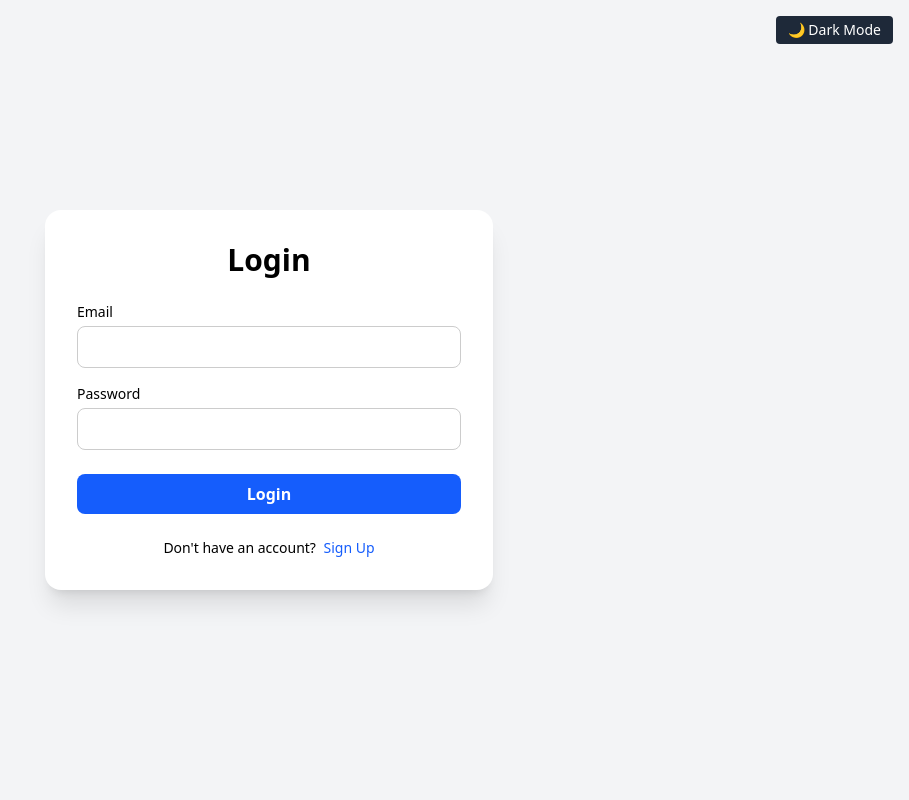
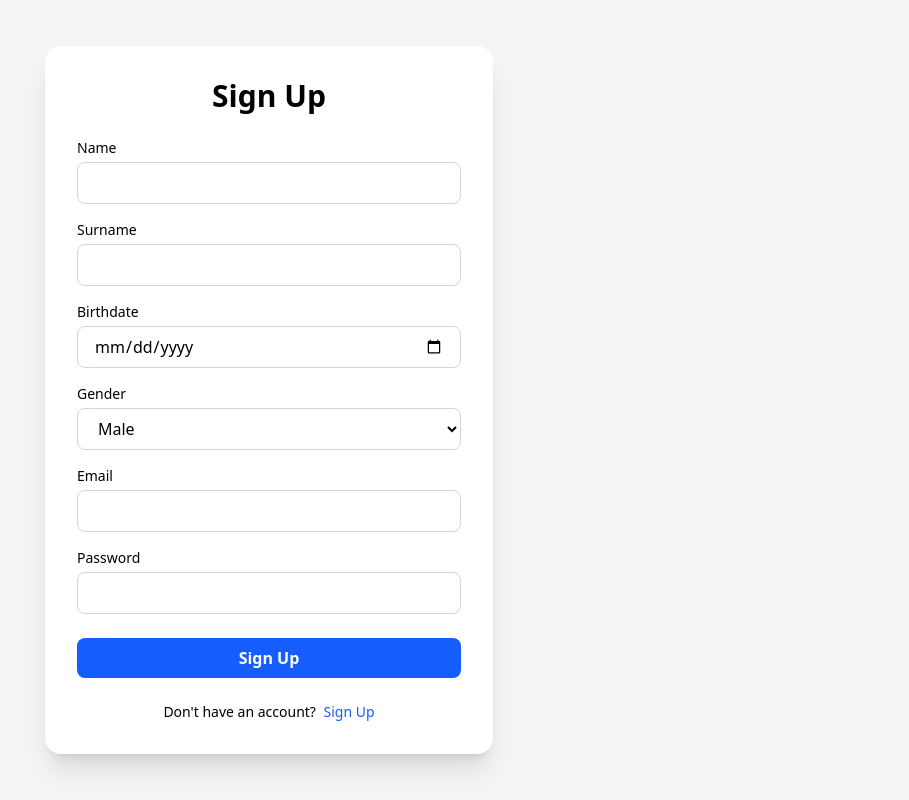
Before and after one commit to dreshajorges/Real-time-chat-FrontEnd, a Vue app: page / in a window 1280 px wide. Shown: the whole page, without its empty margins (371-1280 px from the left). Built offline with nearby package versions, Linux system fonts and the light colour scheme.

Commit message:
started auth.ts

```diff
--- a/package.json
+++ b/package.json
@@ -10,6 +10,7 @@
   },
   "dependencies": {
     "@tailwindcss/vite": "^4.1.7",
+    "axios": "^1.9.0",
     "pinia": "^3.0.2",
     "tailwindcss": "^4.1.7",
     "vue": "^3.5.13"
--- a/src/components/chat-pages/SignupLogin.vue
+++ b/src/components/chat-pages/SignupLogin.vue
@@ -1,119 +1,156 @@
 <script setup lang="ts">
-import { ref, onMounted, watchEffect } from 'vue'
+import {ref, type Ref} from 'vue'
 
 // Track login/signup toggle
-const isLogin = ref(true)
-
-// Track dark mode state (init from localStorage)
-const isDark = ref(false)
-onMounted(() => {
-  const storedTheme = localStorage.getItem('theme')
-  isDark.value = storedTheme === 'dark'
-})
-
-// Toggle dark mode and store in localStorage
-watchEffect(() => {
-  const html = document.documentElement
-  if (isDark.value) {
-    html.classList.add('dark-mode')
-    localStorage.setItem('theme', 'dark')
-  } else {
-    html.classList.remove('dark-mode')
-    localStorage.setItem('theme', 'light')
-  }
-})
-const toggleDark = () => {
-  isDark.value = !isDark.value
-}
+const isLogin: Ref<boolean> = ref(true)
 
 // Form fields
-const name = ref('')
-const surname = ref('')
-const birthdate = ref('')
-const gender = ref('Male')
-const email = ref('')
-const password = ref('')
+const name = ref<string>('')
+const surname = ref<string>('')
+const birthdate = ref<string>('')
+const gender = ref<string>('MALE')
+const email = ref<string>('')
+const password = ref<string>('')
 
-const switchMode = () => {
+/**
+ * Switch between Sign Up and Login modes
+ */
+function switchMode(): void {
   isLogin.value = !isLogin.value
 }
 
-const login = () => {
-  console.log('Logging in:', { email: email.value, password: password.value })
+/**
+ * Handle user sign-up
+ */
+function signUp(): void {
+  // TODO: implement sign-up logic
 }
 
-const signup = () => {
-  console.log('Signing up:', {
-    name: name.value,
-    surname: surname.value,
-    birthdate: birthdate.value,
-    gender: gender.value,
-    email: email.value,
-    password: password.value
-  })
+/**
+ * Handle user log-in
+ */
+function logIn(): void {
+  // TODO: implement log-in logic
 }
 </script>
 
 <template>
-  <div class="w-full min-h-screen flex items-center justify-center transition-colors duration-300 bg-gray-100 dark-page">
-    <!-- Toggle button -->
-    <div class="absolute top-4 right-4 z-10">
-      <button
-          @click="toggleDark"
-          class="px-3 py-1 text-sm rounded bg-gray-800 text-white dark-toggle"
-      >
-        {{ isDark ? '☀️ Light Mode' : '🌙 Dark Mode' }}
-      </button>
-    </div>
-
+  <div class="w-full min-h-screen flex items-center justify-center bg-gray-100">
     <!-- Card -->
-    <div class="bg-white dark-toggle-bg p-8 rounded-2xl shadow-xl w-full max-w-md">
-      <h2 class="text-3xl font-bold mb-6 text-center dark-toggle-text">
-        {{ isLogin ? 'Login' : 'Sign Up' }}
+    <div class="bg-white p-8 rounded-2xl shadow-xl w-full max-w-md">
+      <h2 class="text-3xl font-bold mb-6 text-center">
+        {{ isLogin ? 'Sign Up' : 'Login' }}
       </h2>
 
-      <form @submit.prevent="isLogin ? login() : signup()">
-        <div v-if="!isLogin">
-          <div class="mb-4">
-            <label class="block mb-1 text-sm font-medium dark-toggle-text">Name</label>
-            <input type="text" v-model="name" required class="input-field" />
-          </div>
-          <div class="mb-4">
-            <label class="block mb-1 text-sm font-medium dark-toggle-text">Surname</label>
-            <input type="text" v-model="surname" required class="input-field" />
-          </div>
-          <div class="mb-4">
-            <label class="block mb-1 text-sm font-medium dark-toggle-text">Birthdate</label>
-            <input type="date" v-model="birthdate" required class="input-field" />
-          </div>
-          <div class="mb-4">
-            <label class="block mb-1 text-sm font-medium dark-toggle-text">Gender</label>
-            <select v-model="gender" required class="input-field">
-              <option value="Male">Male</option>
-              <option value="Female">Female</option>
-              <option value="Other">Other</option>
-            </select>
-          </div>
+      <!-- Sign Up Form -->
+      <form @submit.prevent="signUp" v-if="isLogin">
+        <div class="mb-4">
+          <label class="block mb-1 text-sm font-medium">Name</label>
+          <input
+              type="text"
+              v-model="name"
+              required
+              class="w-full px-4 py-2 border border-gray-300 rounded-lg focus:outline-none focus:ring-2 focus:ring-blue-500 transition-colors duration-200"
+          />
         </div>
 
         <div class="mb-4">
-          <label class="block mb-1 text-sm font-medium dark-toggle-text">Email</label>
-          <input type="email" v-model="email" required class="input-field" />
+          <label class="block mb-1 text-sm font-medium">Surname</label>
+          <input
+              type="text"
+              v-model="surname"
+              required
+              class="w-full px-4 py-2 border border-gray-300 rounded-lg focus:outline-none focus:ring-2 focus:ring-blue-500 transition-colors duration-200"
+          />
+        </div>
+
+        <div class="mb-4">
+          <label class="block mb-1 text-sm font-medium">Birthdate</label>
+          <input
+              type="date"
+              v-model="birthdate"
+              required
+              class="w-full px-4 py-2 border border-gray-300 rounded-lg focus:outline-none focus:ring-2 focus:ring-blue-500 transition-colors duration-200"
+          />
+        </div>
+
+        <div class="mb-4">
+          <label class="block mb-1 text-sm font-medium">Gender</label>
+          <select
+              v-model="gender"
+              required
+              class="w-full px-4 py-2 border border-gray-300 rounded-lg focus:outline-none focus:ring-2 focus:ring-blue-500 transition-colors duration-200"
+          >
+            <option value="MALE">Male</option>
+            <option value="FEMALE">Female</option>
+            <option value="OTHER">Other</option>
+          </select>
+        </div>
+
+        <div class="mb-4">
+          <label class="block mb-1 text-sm font-medium">Email</label>
+          <input
+              type="email"
+              v-model="email"
+              required
+              class="w-full px-4 py-2 border border-gray-300 rounded-lg focus:outline-none focus:ring-2 focus:ring-blue-500 transition-colors duration-200"
+          />
         </div>
 
         <div class="mb-6">
-          <label class="block mb-1 text-sm font-medium dark-toggle-text">Password</label>
-          <input type="password" v-model="password" required class="input-field" />
+          <label class="block mb-1 text-sm font-medium">Password</label>
+          <input
+              type="password"
+              v-model="password"
+              required
+              class="w-full px-4 py-2 border border-gray-300 rounded-lg focus:outline-none focus:ring-2 focus:ring-blue-500 transition-colors duration-200"
+          />
         </div>
 
-        <button type="submit" class="w-full bg-blue-600 hover:bg-blue-700 text-white py-2 rounded-lg font-semibold transition">
-          {{ isLogin ? 'Login' : 'Sign Up' }}
+        <button
+            type="submit"
+            class="w-full bg-blue-600 hover:bg-blue-700 text-white py-2 rounded-lg font-semibold transition-colors duration-200"
+        >
+          Sign Up
         </button>
       </form>
 
-      <p class="mt-6 text-sm text-center dark-toggle-text">
+      <!-- Log In Form -->
+      <form @submit.prevent="logIn" v-else>
+        <div class="mb-4">
+          <label class="block mb-1 text-sm font-medium">Email</label>
+          <input
+              type="email"
+              v-model="email"
+              required
+              class="w-full px-4 py-2 border border-gray-300 rounded-lg focus:outline-none focus:ring-2 focus:ring-blue-500 transition-colors duration-200"
+          />
+        </div>
+
+        <div class="mb-6">
+          <label class="block mb-1 text-sm font-medium">Password</label>
+          <input
+              type="password"
+              v-model="password"
+              required
+              class="w-full px-4 py-2 border border-gray-300 rounded-lg focus:outline-none focus:ring-2 focus:ring-blue-500 transition-colors duration-200"
+          />
+        </div>
+
+        <button
+            type="submit"
+            class="w-full bg-blue-600 hover:bg-blue-700 text-white py-2 rounded-lg font-semibold transition-colors duration-200"
+        >
+          Log In
+        </button>
+      </form>
+
+      <p class="mt-6 text-sm text-center">
         {{ isLogin ? "Don't have an account?" : "Already have an account?" }}
-        <button @click="switchMode" class="ml-1 text-blue-600 hover:underline font-medium">
+        <button
+            @click="switchMode"
+            class="ml-1 text-blue-600 hover:underline font-medium"
+        >
           {{ isLogin ? "Sign Up" : "Login" }}
         </button>
       </p>
@@ -122,37 +159,4 @@ const signup = () => {
 </template>
 
 <style scoped>
-/* Dark Mode Applied to <html> */
-.dark-mode {
-  background-color: #1a202c;
-  color: white;
-}
-
-.dark-mode .dark-page {
-  background-color: #1a202c !important;
-}
-
-.dark-mode .dark-toggle-bg {
-  background-color: #2d3748 !important;
-}
-
-.dark-mode .dark-toggle-text {
-  color: #e2e8f0 !important;
-}
-
-.dark-mode .input-field {
-  background-color: #4a5568 !important;
-  color: white !important;
-  border-color: #718096 !important;
-}
-
-.input-field {
-  width: 100%;
-  padding: 0.5rem 1rem;
-  border: 1px solid #ccc;
-  border-radius: 0.5rem;
-  background-color: white;
-  color: black;
-  transition: background-color 0.3s, color 0.3s;
-}
 </style>
--- /dev/null
+++ b/src/helpers/client.ts
@@ -0,0 +1,23 @@
+import axios from "axios";
+
+
+const axiosInstance = axios.create({
+    baseURL: '',
+    headers:{'Content-Type': 'application/json',}
+})
+
+axiosInstance.interceptors.request.use(
+    (config) => {
+        const token  = localStorage.getItem('token');
+        if (token) {
+            config.headers['Authorization'] = `Bearer ${token}`;
+        }
+        return config;
+    },
+    (error) => {
+        return Promise.reject(error);
+    }
+);
+
+
+export default axiosInstance;
--- /dev/null
+++ b/src/stores/auth.ts
@@ -0,0 +1,37 @@
+import {defineStore} from "pinia";
+import {ref} from "vue";
+import client from "../helpers/client.ts";
+import {jwtDecode} from "jwtDecode"
+
+export const useAuthStore = defineStore('auth', ()=>{
+
+    const url : string = "http://localhost:8080/api/chat/auth/"
+    const token : string = ref(localStorage.getItem('token') || null)
+
+    async function signup(user : any){
+
+        const response = await client.post(`${url}/auth/register`, user);
+
+        console.log(response);
+
+    }
+
+    async function logIn(user : any) {
+        const response = await client.post(`${url}/auth/login`, user)
+
+        if (response.data) {
+            localStorage.setItem('token', response.data.token)
+            token.value = response.data.token;
+
+            const decodedToken = jwtDecode(token.value);
+            const name = decodedToken.sub;
+
+            localStorage.setItem('name', name);
+
+        }
+        console.log(response)
+    }
+
+
+    return{signup, logIn}
+})
```
Also changed, not shown: src/components/layouts/Navbar.vue (added, +11 -0 lines), 1 other file (tests, documents, lock files or other folders).
